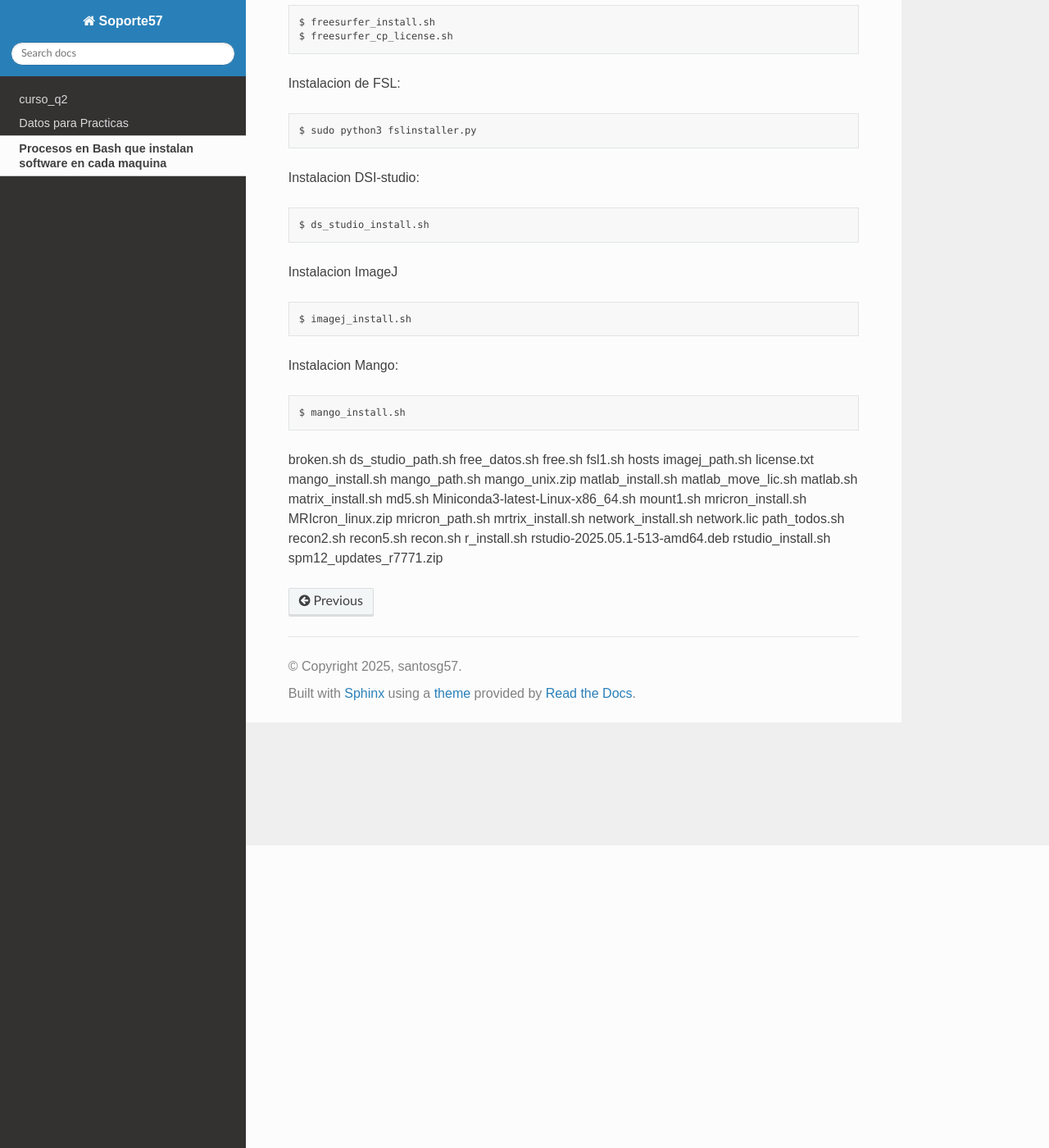
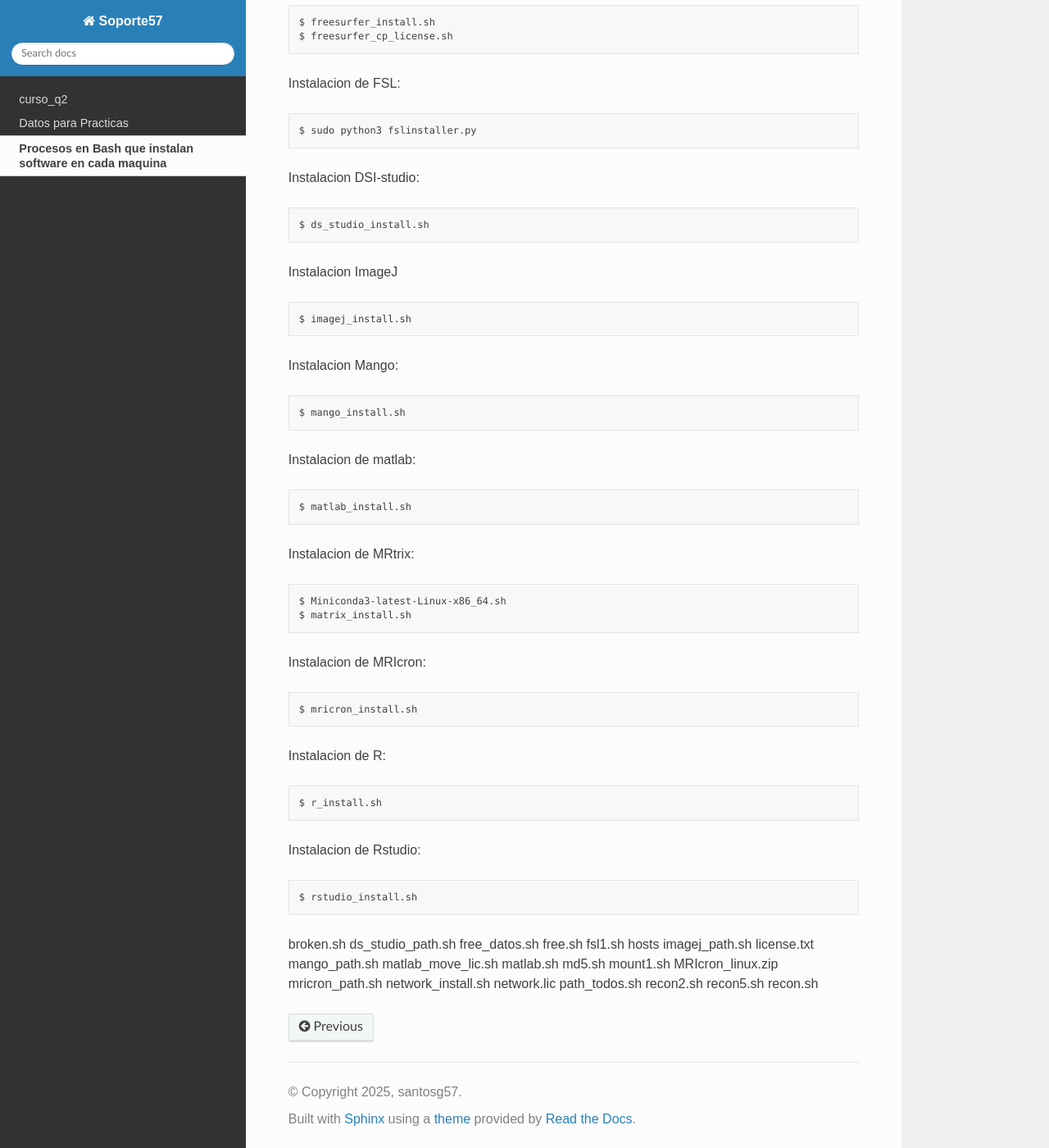
Before and after one commit to matecom57/cursofree, a Sphinx documentation site: the page built from docs/source/dir_Curso_q2_Programas_3.rst, in a window 1280 px wide and 1400 px high, scrolled down 369 px. Shown: the whole window at 82% size. Built offline with Sphinx 7.4.7 and the Read the Docs theme 3.1.0, drawn with Linux system fonts in a browser that asks for light colours.

Commit message:
Test comité

```diff
--- a/docs/source/dir_Curso_q2_Programas_3.rst
+++ b/docs/source/dir_Curso_q2_Programas_3.rst
@@ -39,6 +39,40 @@ Instalacion Mango:
 
    $ mango_install.sh
 
+Instalacion de matlab:
+
+.. code:: Bash
+
+   $ matlab_install.sh
+
+Instalacion de MRtrix:
+
+.. code:: Bash
+
+   $ Miniconda3-latest-Linux-x86_64.sh
+   $ matrix_install.sh
+
+Instalacion de MRIcron:
+
+.. code:: Bash
+
+   $ mricron_install.sh
+
+Instalacion de R:
+
+.. code:: Bash
+
+   $ r_install.sh
+
+Instalacion de Rstudio:
+
+.. code:: Bash
+
+   $ rstudio_install.sh
+
+
+
+
 broken.sh
 ds_studio_path.sh
 free_datos.sh
@@ -47,27 +81,16 @@ fsl1.sh
 hosts
 imagej_path.sh
 license.txt
-mango_install.sh
 mango_path.sh
-mango_unix.zip
-matlab_install.sh
 matlab_move_lic.sh
 matlab.sh
-matrix_install.sh
 md5.sh
-Miniconda3-latest-Linux-x86_64.sh
 mount1.sh
-mricron_install.sh
 MRIcron_linux.zip
 mricron_path.sh
-mrtrix_install.sh
 network_install.sh
 network.lic
 path_todos.sh
 recon2.sh
 recon5.sh
 recon.sh
-r_install.sh
-rstudio-2025.05.1-513-amd64.deb
-rstudio_install.sh
-spm12_updates_r7771.zip
```
